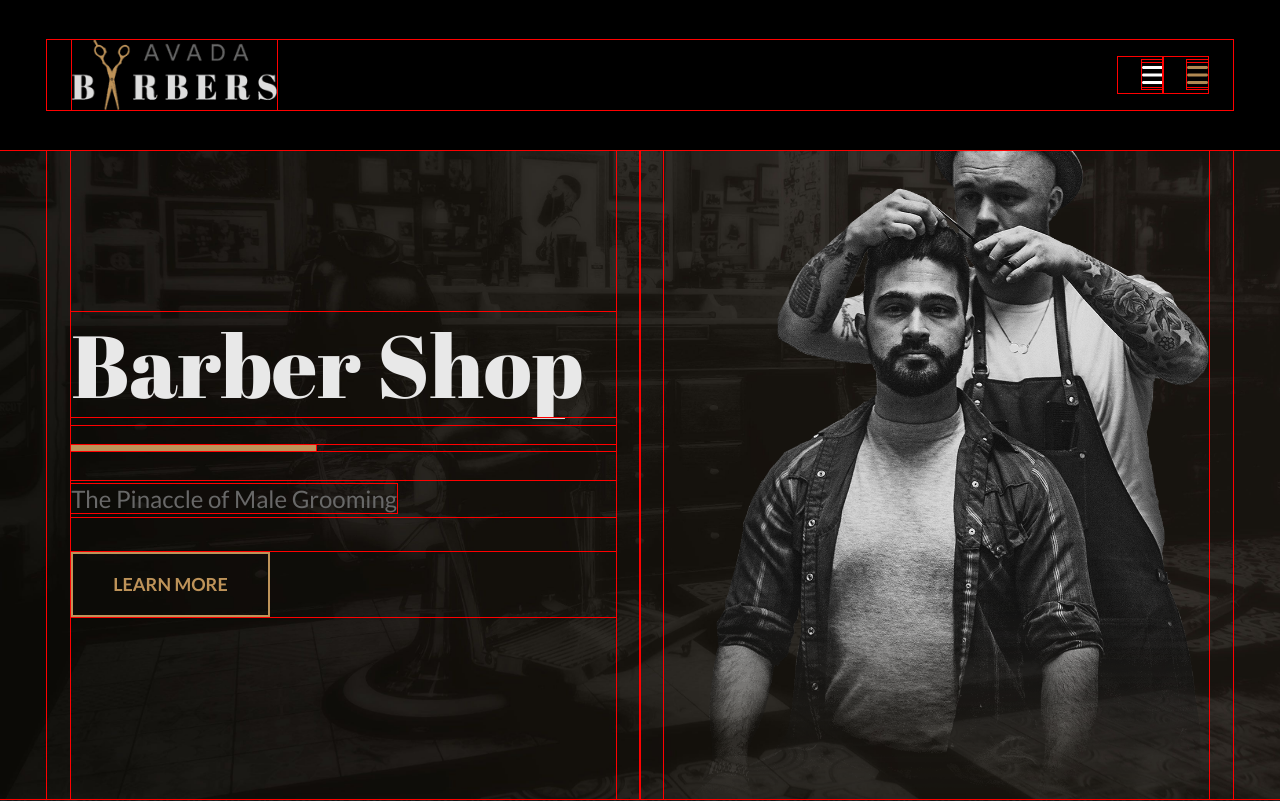
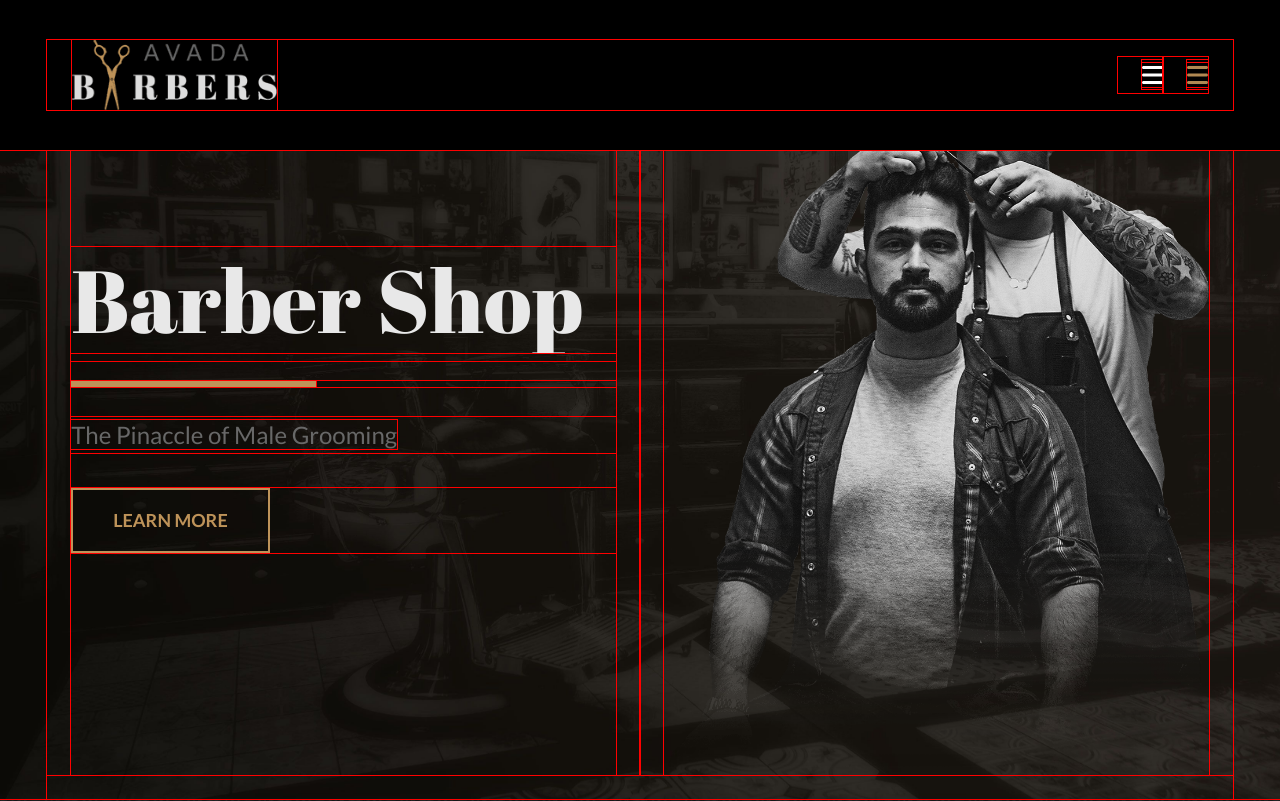
Before and after one commit to ruggerifrancesco/proj-html-vuejs, a Vue app: page / in a window 1280 px wide. Shown: the top 801 px of the page. Built offline with nearby package versions, Linux system fonts and the light colour scheme.

Commit message:
fixed padding top, now content centered on viewport

```diff
--- a/src/components/header-related/HeroComponent.vue
+++ b/src/components/header-related/HeroComponent.vue
@@ -128,7 +128,8 @@ export default {
 
         .hero-container {
             max-width: $wrapper-maxw;
-            padding-top: 90px;
+            display: flex;
+            align-items: center;
         }
 
         .hero-introduction {
```
